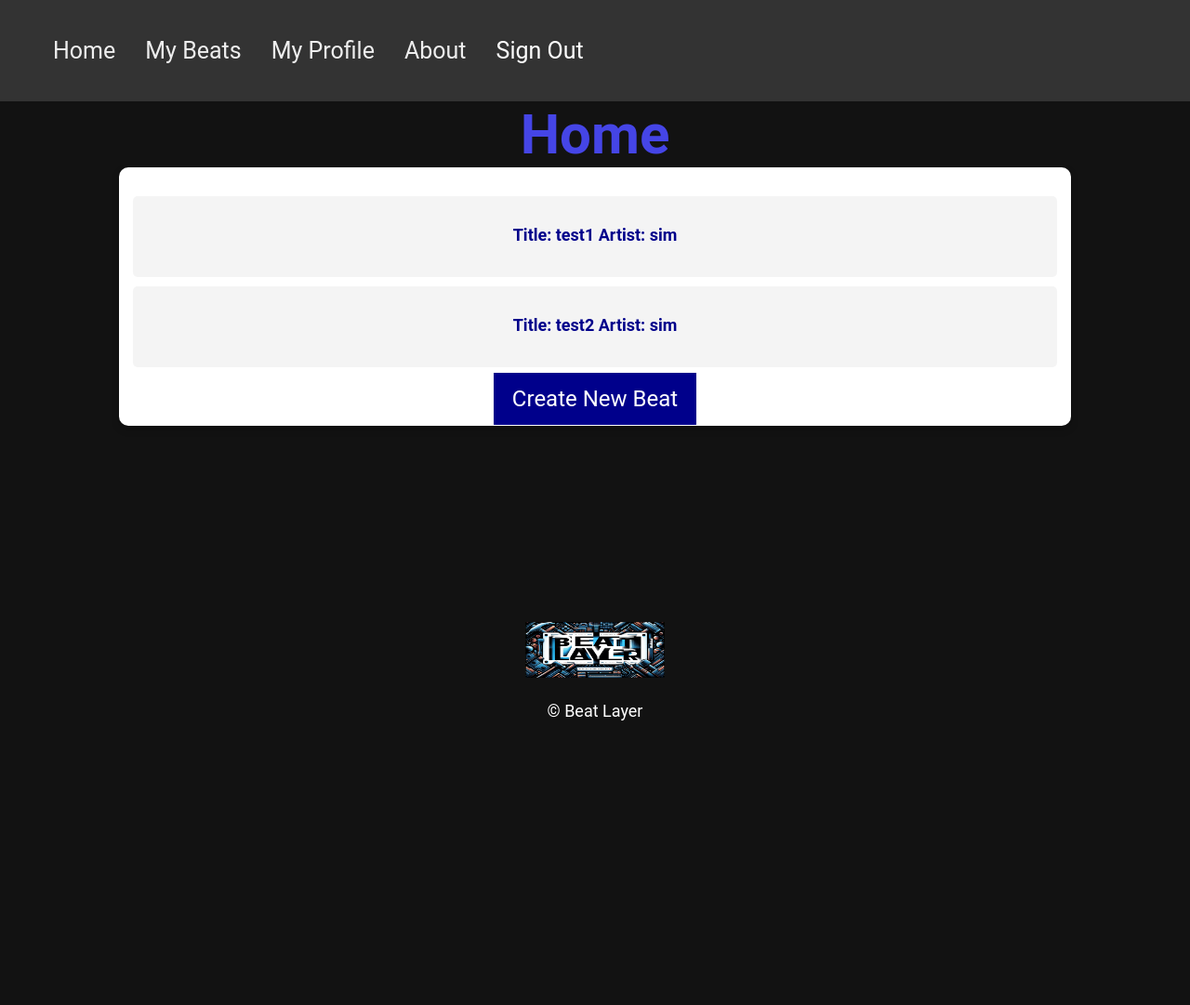
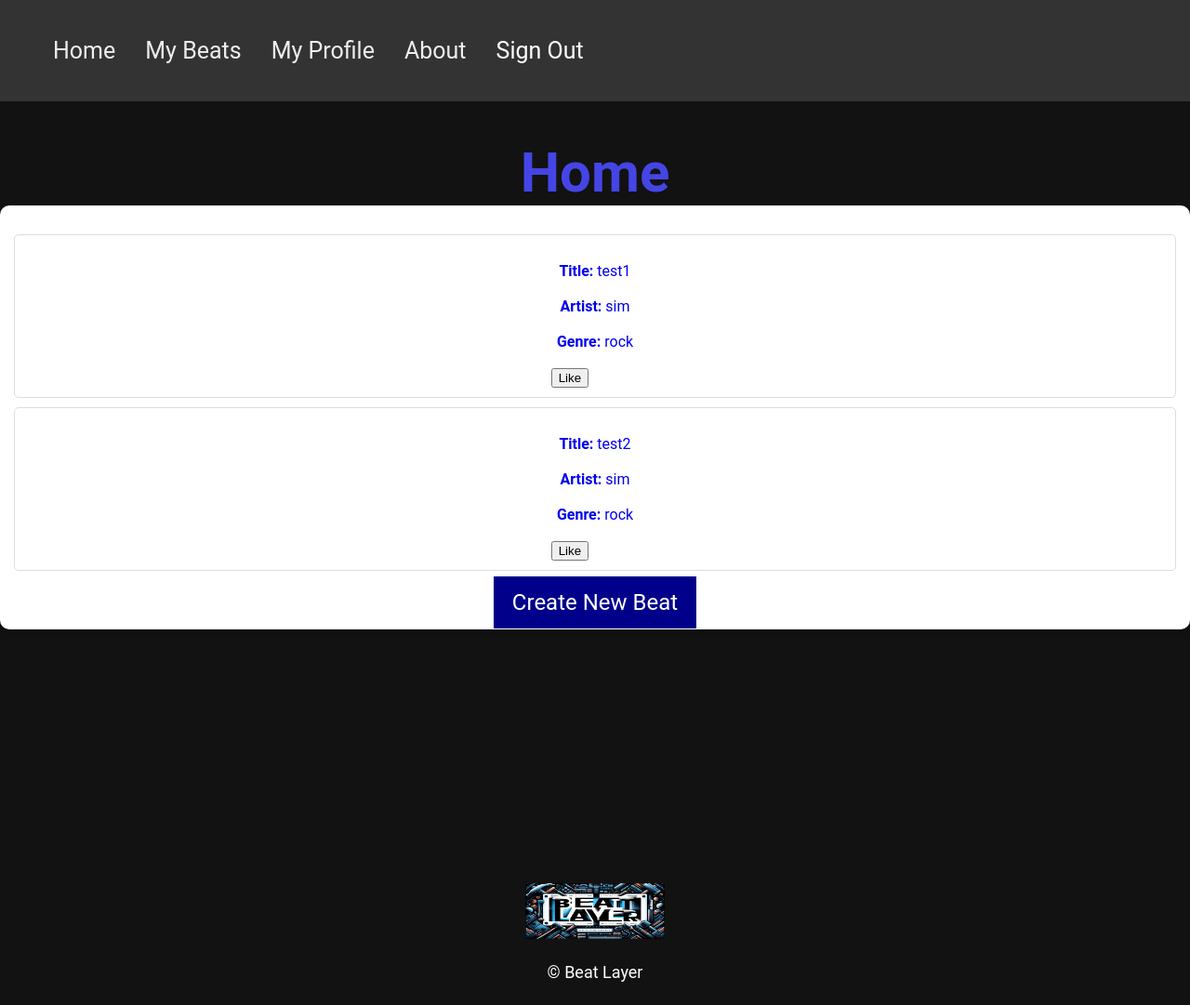
Before and after one commit to simaomansur/beat-layer, a Flask app: page /beats in a window 1280 px wide. Shown: the whole page at 93% size. Before the commit the page ends 775 px from the top, so only its background shows below. Run offline with Flask 3, Linux system fonts and the light colour scheme; a user stored in the database is signed in.

Commit message:
likes and style changes

```diff
--- a/requirements.txt
+++ b/requirements.txt
@@ -7,6 +7,7 @@ colorama==0.4.6
 Flask==3.0.0
 Flask-Caching==2.1.0
 Flask-Login==0.6.3
+Flask-Mail==0.9.1
 Flask-Migrate==4.0.5
 Flask-SQLAlchemy==3.1.1
 Flask-WTF==1.2.1
--- a/src/app/models.py
+++ b/src/app/models.py
@@ -1,6 +1,5 @@
 from datetime import datetime
-
-from sqlalchemy import String, Float, Column, DateTime
+from sqlalchemy import Column, String, DateTime
 from src.app import db
 from flask_login import UserMixin
 
@@ -10,27 +9,35 @@ class User(db.Model, UserMixin):
     email = db.Column(db.String, unique=True)
     passwd = db.Column(db.LargeBinary)
     beats = db.relationship('Beat', backref='creator', lazy='dynamic')
+    comments = db.relationship('Comment', back_populates='author', lazy='dynamic')
+    likes = db.relationship('Like', backref='user', lazy='dynamic')
 
-# beats in beat bank
 class Beat(db.Model):
     __tablename__ = 'beats'
     id = db.Column(db.String(36), primary_key=True)  # UUIDs are 36 characters long
     title = db.Column(db.String(32), nullable=False)
-    date_added = Column(DateTime) # date added to beat bank
+    date_added = Column(DateTime, default=datetime.utcnow)  # Date added to beat bank
     description = db.Column(db.String(100))
     artist = db.Column(db.String, db.ForeignKey('users.id'), nullable=False)
-    audio_file = Column(String) # path to audio file
+    audio_file = Column(String)  # Path to audio file
     genre = db.Column(db.String(32))
+    likes = db.relationship('Like', backref='beat', lazy='dynamic')
+    comments = db.relationship('Comment', backref='beat', lazy=True)
 
-# comment for specific beat
+    def like_count(self):
+        return self.likes.count()
+
 class Comment(db.Model):
     __tablename__ = 'comments'
     id = db.Column(db.Integer, primary_key=True)
     content = db.Column(db.String(500), nullable=False)
     date_posted = db.Column(db.DateTime, nullable=False, default=datetime.utcnow)
     beat_id = db.Column(db.String(36), db.ForeignKey('beats.id'), nullable=False)
-    user_id = db.Column(db.String, db.ForeignKey('users.id'), nullable=False)  # Assuming users have an 'id' field
+    user_id = db.Column(db.String, db.ForeignKey('users.id'), nullable=False)
+    author = db.relationship('User', back_populates='comments')
 
-    # Relationships
-    beat = db.relationship('Beat', backref=db.backref('comments', lazy=True))
-    user = db.relationship('User', backref=db.backref('comments', lazy=True))
+class Like(db.Model):
+    __tablename__ = 'likes'
+    id = db.Column(db.Integer, primary_key=True)
+    user_id = db.Column(db.String, db.ForeignKey('users.id'))  # Match the data type in User model
+    beat_id = db.Column(db.String(36), db.ForeignKey('beats.id'))  # Match the data type and name in Beat model
--- a/src/app/routes.py
+++ b/src/app/routes.py
@@ -1,7 +1,7 @@
 from src.app import app, db, cache, mail
-from src.app.models import User, Beat, Comment
+from src.app.models import User, Beat, Comment, Like
 from src.app.forms import SignUpForm, SignInForm, BeatForm, ForgotPasswordForm, ResetPasswordForm, HomeForm
-from flask import render_template, redirect, url_for, request, flash, send_from_directory
+from flask import render_template, redirect, url_for, request, flash, send_from_directory, jsonify
 from flask_login import login_required, login_user, logout_user, current_user
 import bcrypt, uuid
 from werkzeug.utils import secure_filename
@@ -73,11 +73,12 @@ def users_signout():
     logout_user()
     return redirect(url_for('index'))
 
+@app.route('/beats', methods=['GET', 'POST'])
 @login_required
-@app.route('/beats', methods=['GET', 'POST'])
 def beats():
     beats = Beat.query.all()
     return render_template('beats.html', beats=beats)
+
 
 @login_required
 @app.route('/beats/new', methods=['GET', 'POST'])
@@ -143,11 +144,12 @@ def add_comment(beat_id):
     return redirect(url_for('beat_detail', beat_id=beat_id))
 
 #route for '/beat_user/<user.id>' page, shows all beats the user in question. if current_user, show delete button.
+@app.route('/beat_user/<string:user_id>')
 @login_required
-@app.route('/beat_user/<string:user_id>')
 def beat_user(user_id):
     beats = Beat.query.filter_by(artist=user_id).all()
     return render_template('beats.html', beats=beats)
+
 
 @login_required
 @app.route('/beat_user/<string:user_id>/delete/<string:beat_id>')
@@ -264,3 +266,17 @@ def send_password_reset_email(user_email):
     email.body = f'Please click on the link to reset your password: {reset_url}'
 
     mail.send(email)
+
+@app.route('/like/<beat_id>', methods=['POST'])
+@login_required
+def like_song(beat_id):
+    existing_like = Like.query.filter_by(user_id=current_user.id, beat_id=beat_id).first()
+    if existing_like:
+        # User has already liked this beat, do not add another like
+        return jsonify({"success": False, "error": "Already liked"}), 400
+
+    # If the user hasn't liked this beat yet, proceed to add a new like
+    new_like = Like(user_id=current_user.id, beat_id=beat_id)
+    db.session.add(new_like)
+    db.session.commit()
+    return jsonify({"success": True, "likes": Like.query.filter_by(beat_id=beat_id).count()})
--- a/src/static/style.css
+++ b/src/static/style.css
@@ -5,19 +5,30 @@ body {
   text-align: center;
   margin: 0;
   padding: 0;
+  height: 100%;
+  padding-top: 150px; /* Keep header at the top */
 }
 
-input[type=text], select, input[type=submit] {
-  background-color: #333333;
-  color: #ffffff;
-  border: 1px solid #555555;
-  padding: 12px 20px;
-  margin: 8px 0;
-  border-radius: 4px;
-  display: inline-block;
+main {
+  min-height: calc(100vh - 200px);
+  padding-bottom: 200px;
 }
 
 header {
+  position: fixed; /* Keeps the header at the top */
+  top: 0; /* Aligns the header at the top of the viewport */
+  left: 0; /* Aligns the header to the left of the viewport */
+  width: 100%; /* Ensures the header spans the full width of the viewport */
+  z-index: 1000; /* Ensures the header stays on top of other elements */
+  background-color: #333333; /* Keep your background color */
+  padding: 1px;
+  text-align: center;
+  font-size: 25px;
+}
+
+
+header {
+  position:fixed;
   font-family: 'Roboto', sans-serif;
   background-color: #333333;
   padding: 1px;
@@ -31,9 +42,13 @@ header {
 }
 
 .container {
-  width: 80%;
+  width: 100%;
+  min-height: 100%;
   margin: auto;
+  margin-bottom: -20px;
+  padding-bottom: 20px;
 }
+
 
 .center-both {
   display: flex;
@@ -171,14 +186,13 @@ nav {
 }
 
 footer {
+  text-align: center;
+  left: 0;
+  bottom: 0;
+  width: 100%;
+  clear: both;
+}
 
-    text-align: center;
-    padding: -200px;
-    position: fixed;
-    left: 0;
-    bottom: 0;
-    width: 100%;
-}
 
 .login-container {
   max-width: 500px; /* Adjust width as needed */
@@ -231,3 +245,22 @@ input[type="text"]::placeholder {
   background-color: #f4f4f48f; /* Light background for contrast */
   color: #131212; /* Dark text color */
 }
+
+.form-container {
+  width: 50%; /* Adjust the width as needed */
+  max-width: 400px; /* Set a maximum width if necessary */
+  margin: auto; /* Center-align the container */
+  text-align: center; /* Center-align the text within the container */
+}
+
+.form-control {
+  width: 100%; /* Make the form controls fill the container */
+  margin-bottom: 15px;
+}
+
+/* Style the labels for better alignment */
+label {
+  display: block; /* Display labels as blocks to stack them vertically */
+  text-align: center; /* Center-align the labels */
+  margin-bottom: 5px; /* Add some spacing between labels and fields */
+}
--- a/src/templates/beat_detail.html
+++ b/src/templates/beat_detail.html
@@ -12,11 +12,6 @@
                 <source src="{{ url_for('get_uploaded_file', filename=beat.audio_file) }}" type="audio/mpeg">
                 Your browser does not support the audio element.
             </audio>
-
-            <!-- Back to Home Page -->
-            <div class="button-container">
-                <a href="{{ url_for('beats') }}" class="button" style="text-decoration: none;">Back to Home</a>
-            </div>
         </div>
     </div>
 
--- a/src/templates/beats.html
+++ b/src/templates/beats.html
@@ -6,17 +6,45 @@
             <!-- List of beats -->
             <ul style="list-style: none; padding: 0;">
                 {% for beat in beats %}
-                    <li style="background-color: #f4f4f4; margin: 10px 0; padding: 10px; border-radius: 5px;">
-                        <a href="{{ url_for('beat_detail', beat_id=beat.id) }}" style="text-decoration: none; color: darkblue; font-weight: bold;">
-                            <p><strong>Title: </strong>{{ beat.title }}<strong> Artist: </strong>{{ beat.artist }}</p>
-                        </a>
+                    <li>
+                        <div class="beat-card" style="border: 1px solid #ddd; padding: 10px; border-radius: 5px; margin-bottom: 10px;">
+                            <a href="{{ url_for('beat_detail', beat_id=beat.id) }}" style="text-decoration: none;">
+                                <br><strong>Title: </strong>{{ beat.title }}</br>
+                                <br><strong>Artist: </strong>{{ beat.artist }}</br>
+                                <br><strong>Genre: </strong>{{ beat.genre }}</br>
+                            </a>
+                            <br><button onclick="likeSong('{{ beat.id }}', event)">Like</button>
+                            <span id="like-count-{{ beat.id }}">{{ beat.like_count() }}</span> Likes</br>
+                        </div>
                     </li>
                 {% endfor %}
             </ul>
-            <!-- Button to create new beat -->
+            <!-- Button to create a new beat -->
             <div class="button-container" style="text-align: center; margin-top: 20px;">
                 <a href="{{ url_for('beats_new') }}" class="button" style="text-decoration: none;">Create New Beat</a>
             </div>
         </div>
     </div>
+
+    {% if current_user.is_authenticated %}
+    <script>
+        function likeSong(beatId, event) {
+            event.preventDefault(); // Prevents the default action (navigation)
+            fetch('/like/' + beatId, { method: 'POST' })
+                .then(response => response.json())
+                .then(data => {
+                    if (data.success) {
+                        document.getElementById('like-count-' + beatId).innerText = data.likes;
+                    } else {
+                        alert('You have already liked this song.');
+                    }
+                })
+                .catch(error => {
+                    alert('An error occurred.');
+                });
+        }
+    </script>
+    {% else %}
+    <p>Please <a href="{{ url_for('login') }}">login</a> to like a beat.</p>
+    {% endif %}
 {% endblock %}
--- a/src/templates/home.html
+++ b/src/templates/home.html
@@ -4,7 +4,6 @@
     <div class="login-container">
         <h2>Welcome to Beat Layer!</h2>
         <h3>Have an account? Log in below.</h3>
-        <h4>Or, go ahead and check out some <a href="{{ url_for('beats') }}">beats</a></h4>
 
         <form action="{{ url_for('home') }}" method="post">
             {{ form.hidden_tag() }}
```
Also changed, not shown: src/templates/beats_new.html (+14 -11 lines), src/templates/signup.html (+10 -4 lines), README.md, instance/beatbank.db, 1 other file.
